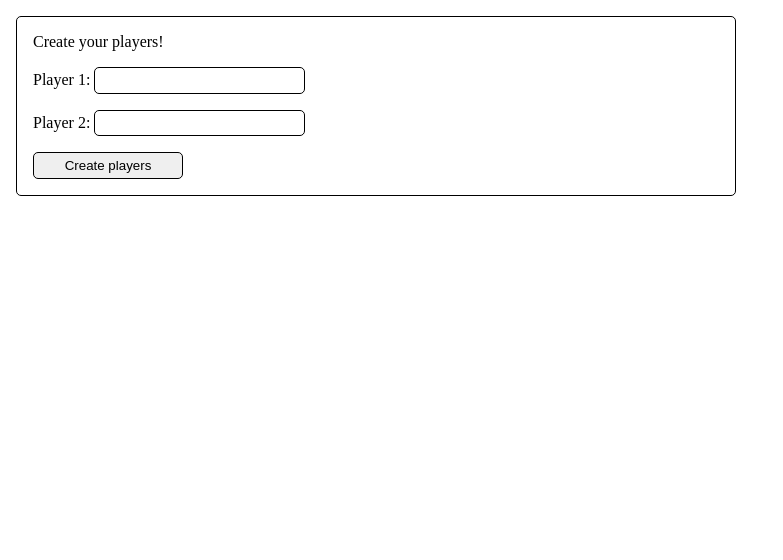
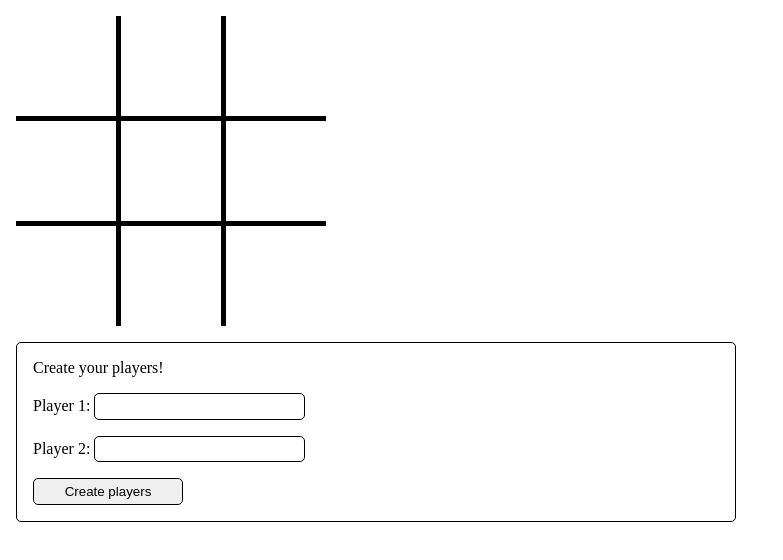
Before and after one commit to moutonbelle/tic-tac-toe, a plain HTML site: page index.html in a window 1280 px wide. Shown: the whole page, without its empty margins (0-783 px from the left). Drawn offline with Linux system fonts and the light colour scheme.

Commit message:
Wire up player form; add grid rendering of board

```diff
--- a/style.css
+++ b/style.css
@@ -29,8 +29,29 @@ div#output-container {
     border: 1px solid black;
     border-radius: 5px;
     padding: 1rem;
+}
 
+div#container,
+div#output-container,
+div#player-inputs {
     display: flex;
     flex-direction: column;
     gap: 1rem;
 }
+
+div#board-container {
+    display: grid;
+    grid-template-columns: 100px 100px 100px;
+    grid-template-rows: 100px 100px 100px;
+    gap: 5px;
+    background-color: black;
+    place-items: center;
+    align-self: flex-start;
+}
+
+div.board-cell {
+    background-color: white;
+    font-size: 2rem;
+    height: 100%;
+    width: 100%;
+}
--- a/tic-tac-toe.js
+++ b/tic-tac-toe.js
@@ -25,7 +25,7 @@ let board = (function () {
         board = [[null, null, null], [null, null, null], [null, null, null]];
     }
 
-    return { board, getBoard, placeMarker, clearBoard };
+    return { getBoard, placeMarker, clearBoard };
 
 })();
 
@@ -89,6 +89,22 @@ function newRenderer(root) {
     container.id = "container";
     root.prepend(container);
 
+    let boardContainer = document.createElement("div");
+    boardContainer.id = "board-container";
+    container.append(boardContainer);
+
+    for(let i = 0; i < 3; i++) {
+        for(let j = 0; j < 3; j++) {
+            let newCell = document.createElement("div");
+            newCell.dataset.row = i;
+            newCell.dataset.column = j;
+            newCell.classList.add("board-cell");
+            newCell.style.gridRow = i + 1;
+            newCell.style.gridColumn = j + 1;
+            boardContainer.append(newCell);
+        }
+    }
+
     let outputContainer = document.createElement("div");
     outputContainer.id = "output-container";
     container.append(outputContainer);
@@ -97,39 +113,50 @@ function newRenderer(root) {
     output.id = "output";
     outputContainer.append(output);
 
+    let playerInputs = document.createElement("div");
+    playerInputs.id = "player-inputs";
+
     let playerOneInputContainer = document.createElement("div");
-    playerOneInputContainer.id = "player-one-input-container";
         let playerOneInputLabel = document.createElement("label");
         playerOneInputLabel.textContent = "Player 1: ";
         let playerOneInput = document.createElement("input");
-        playerOneInput.classList.add("player-input");
     playerOneInputContainer.append(playerOneInputLabel, playerOneInput);
 
     let playerTwoInputContainer = document.createElement("div");
-    playerTwoInputContainer.id = "player-two-input-container";
         let playerTwoInputLabel = document.createElement("label");
         playerTwoInputLabel.textContent = "Player 2: ";
         let playerTwoInput = document.createElement("input");
-        playerTwoInput.classList.add("player-input");
     playerTwoInputContainer.append(playerTwoInputLabel, playerTwoInput);
 
     let submitButton = document.createElement("button");
     submitButton.type = "button";
     submitButton.textContent = "Create players";
 
+    playerInputs.append(playerOneInputContainer, playerTwoInputContainer, submitButton);
+    outputContainer.append(playerInputs);
+    playerInputs.style.display = "none";
+
     function askForPlayers() {
         console.log("Create your players!");
         output.textContent = "Create your players!";
-
-        outputContainer.append(playerOneInputContainer, playerTwoInputContainer, submitButton);
+        playerInputs.style.display = "flex";
         submitButton.addEventListener("click", () => {
             game.setPlayerOne(playerOneInput.value);
             game.setPlayerTwo(playerTwoInput.value);
+            resetPlayerInput();
         });
+    }
+
+    function resetPlayerInput () {
+        playerOneInput.value = "";
+        playerTwoInput.value = ""
+        playerInputs.style.display = "none";
     }
 
     function newTurn(activePlayer) {
         console.log(`It is ${activePlayer.getName()}'s turn. Please place an ${activePlayer.getMarker()}.`);
+
+        output.textContent = `It is ${activePlayer.getName()}'s turn. Please place an ${activePlayer.getMarker()}.`;
     }
 
     function declareWinner(player) {
```
